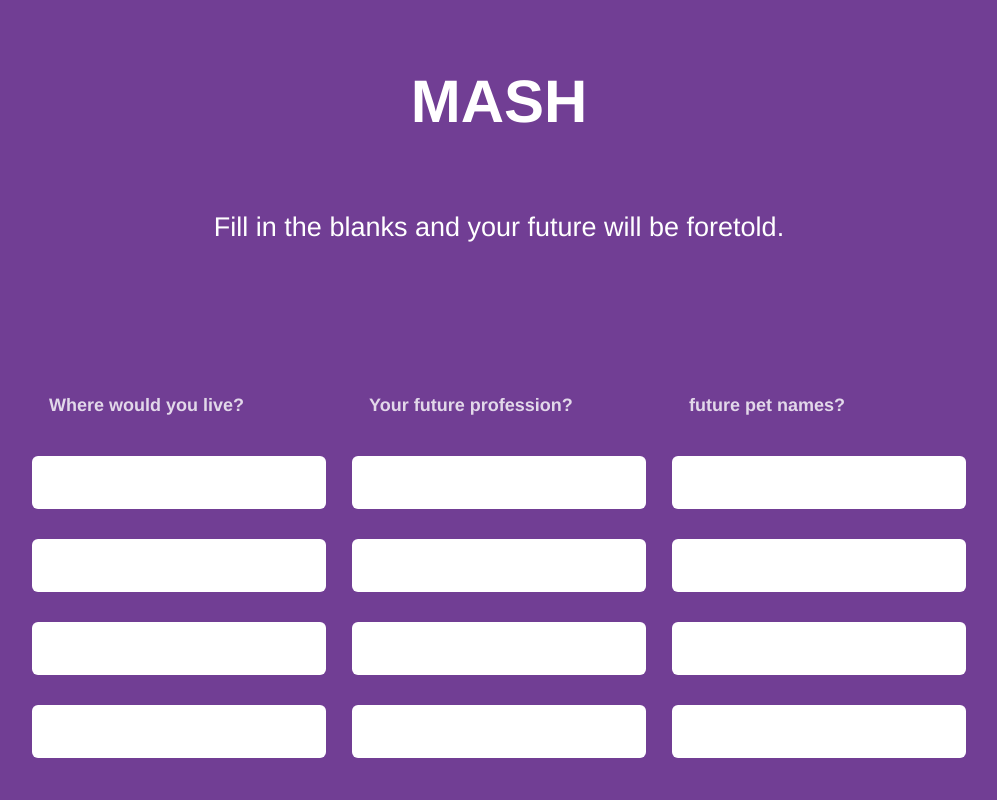
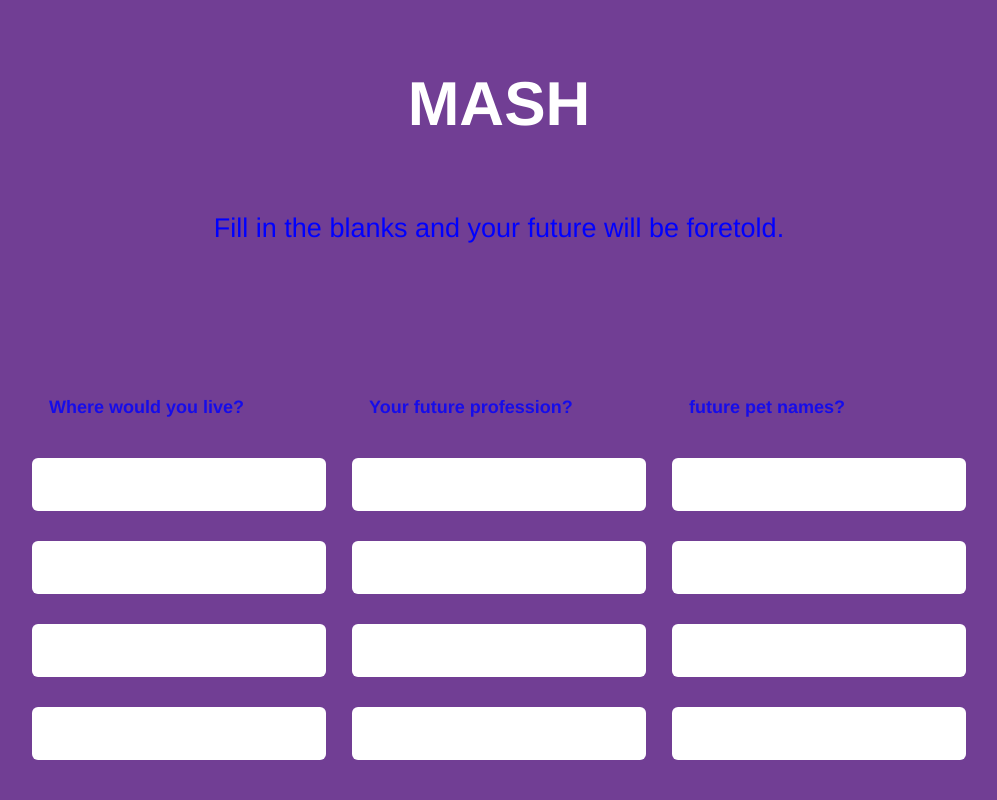
Before and after one commit to noodlepeepz/MASH-Game, a plain HTML site: page intel.html in a window 1280 px wide. Shown: the top 800 px of the page, without its empty margins (141-1138 px from the left). Drawn offline with Linux system fonts and the light colour scheme.

Commit message:
Update style.css

```diff
--- a/style.css
+++ b/style.css
@@ -1,7 +1,7 @@
 /* Body styling */
 body {
   background: #713e94;
-  color: #fff;
+  color: #0000ff;
   font-family: Helvetica, Arial;
   font-size: 27px;
   font-weight: 300;
@@ -14,7 +14,7 @@ body {
 
 /* Heading Styles */
 h1 {
-  font-size: 60px;
+  font-size: 62px;
   color: #fff;
   text-align: center;
 }
@@ -65,7 +65,7 @@ h1 {
 .choice-bucket input {
   border: 0;
   border-radius: 6px;
-  color: #713e94;
+  color: #FFCOCE;
   font-size: 18px;
   margin: 15px 4%;
   outline: 0;
```
